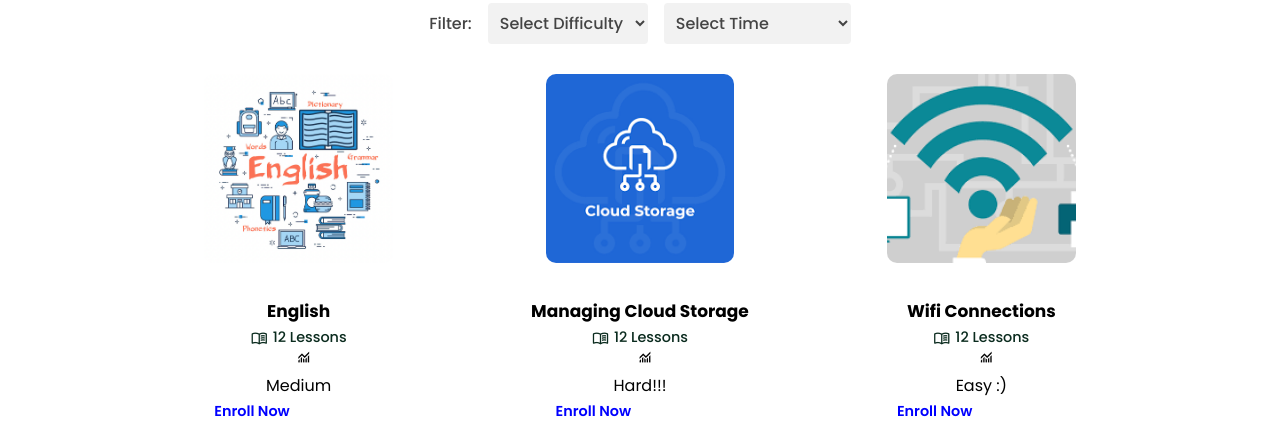
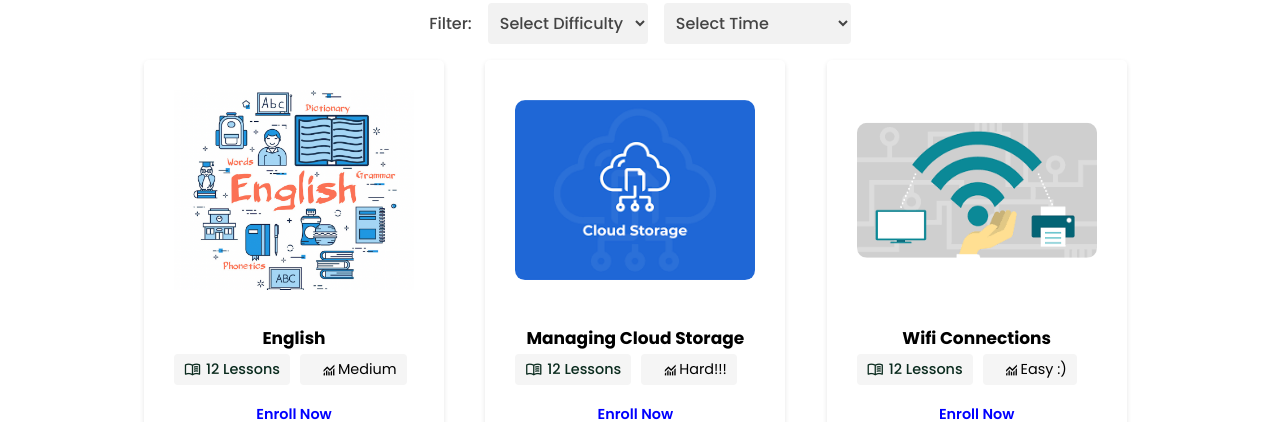
Before and after one commit to Mberra6/real-support-academy, a React (Create React App) app in the folder client/: page /courses in a window 1280 px wide. Shown: the part 530-952 px from the top of the page. Built offline with nearby package versions, Linux system fonts and the light colour scheme; no server answers.

Commit message:
coursecards layout

```diff
--- a/client/src/components/Courses-section/CourseCard.jsx
+++ b/client/src/components/Courses-section/CourseCard.jsx
@@ -1,6 +1,8 @@
 import React from "react";
 
 // implemented constructor with parameters intialised in Courses.jsx
+
+
 const CourseCard = (props) => {
   const { imgUrl, title, lesson, difficulty, rating } = props.item;
 
@@ -8,29 +10,25 @@ const CourseCard = (props) => {
     <div className="single__course__item">
       <div className="course__img">
         <img src={imgUrl} alt="" className="w-100" />
-
       </div>
 
       <div className="course__details">
         <h6 className="course__title mb-4">{title}</h6>
 
-{/* https://blade-ui-kit.com/ -> link for the componenets 'ri'*/}
-      <p className="lesson">
-        <span className="material-symbols-outlined book">menu_book
-           </span>
+        <div className="info__container">
+          <div className="info__item lesson">
+            <span className="material-symbols-outlined book">menu_book</span>
             {lesson} Lessons
-      </p>
-      <span className="material-symbols-outlined Difficulty">monitoring
-         </span> <p className="difficulty">
-             <i></i> {difficulty}
-           </p>
+          </div>
+          <div className="info__item difficulty">
+            <span className="material-symbols-outlined Difficulty">monitoring</span> {difficulty}
+          </div>
+        </div>
 
-
-        <div className="space">
+        <div className="enroll__container">
           <p className="enroll">
-             <a href="#"> Enroll Now</a>
+            <a href="#"> Enroll Now</a>
           </p>
-
         </div>
       </div>
     </div>
--- a/client/src/components/Courses-section/courses.css
+++ b/client/src/components/Courses-section/courses.css
@@ -1,8 +1,21 @@
 .single__course__item {
+    display: flex;
+    flex-direction: column;
+    background-color: #fff;
+    border-radius: 5px;
+    box-shadow: 0 2px 5px rgba(0, 0, 0, 0.1);
+    max-width: 300px;
+    min-height: 465px;
+    margin: 1rem;
     padding: 30px;
 }
 
-.flexcontainer{
+.course__details {
+    flex-grow: 1;
+    padding: 1rem 0;
+}
+
+.flexcontainer {
     padding-inline: 10%;
     display: flex;
     flex-direction: row;
@@ -10,48 +23,64 @@
     flex-wrap: wrap;
 }
 
-.flexitem{
+.flexitem {
     flex: 1 0 30%;
 }
 
-.star{
+.star {
     margin-right: 5px;
     font-size: 17px;
 }
-.book{
+
+.book {
     margin-right: 5px;
     vertical-align: middle;
     font-size: 17px;
 }
 
-.difficulty{
+.difficulty {
     padding: 0%;
     padding-right: 0px;
 }
 
-.Difficulty{
+.Difficulty {
     padding-left: 10px;
-  font-size:18px;
+    font-size: 18px;
 }
 
-.courses{
+.courses {
     padding: 1%;
 }
-.para{
+
+.para {
     padding: 3%;
 }
+
+.course__img {
+    height: 200px;
+    overflow: hidden;
+    display: flex;
+    align-items: center;
+    justify-content: center;
+    margin-bottom: 1rem;
+    position: relative;
+}
+
 .course__img img {
     border-radius: 10px;
-  margin-bottom: 25px;
-  width: 5cm;
-  height: 5cm;
+    position: absolute;
+    top: 50%;
+    left: 50%;
+    transform: translate(-50%, -50%);
+    width: 100%;
+    height: auto;
 }
 
-.space{
+.space {
     display: flex;
     flex-direction: row;
     justify-content: space-between;
-  padding-inline: 20%;
+    align-items: center;
 }
 
 .enroll a:hover {
@@ -64,7 +93,9 @@
     font-weight: 600;
     font-size: 0.9rem;
     color: blue;
+    display: inline-block;
 }
+
 .lesson,
 .students,
 .rating {
@@ -77,6 +108,7 @@
 .students i,
 .rating i {
     font-weight: 400;
+
 }
 
 .course__title {
@@ -125,19 +157,40 @@
     margin-bottom: 20px;
 }
 
-.para{
+.para {
     text-align: left;
     font-size: 20px;
 }
 
-.courses{
+.courses {
     font-size: 30px;
 }
 
-.btn{
+.btn {
     background-color: rgba(11, 95, 221, 0.841);
     color: white;
     padding: 10px 20px;
     text-align: center;
     font-size: 20px;
 }
+
+.info__container {
+    display: flex;
+    flex-wrap: wrap;
+    gap: 10px;
+    margin-bottom: 1rem;
+}
+
+.info__item {
+    display: flex;
+    align-items: center;
+    background-color: #f5f5f5;
+    border-radius: 4px;
+    padding: 5px 10px;
+    font-size: 0.9rem;
+}
+
+.enroll__container {
+    display: flex;
+    justify-content: center;
+}
```
Lines whose indentation alone changed are shown as unchanged.
